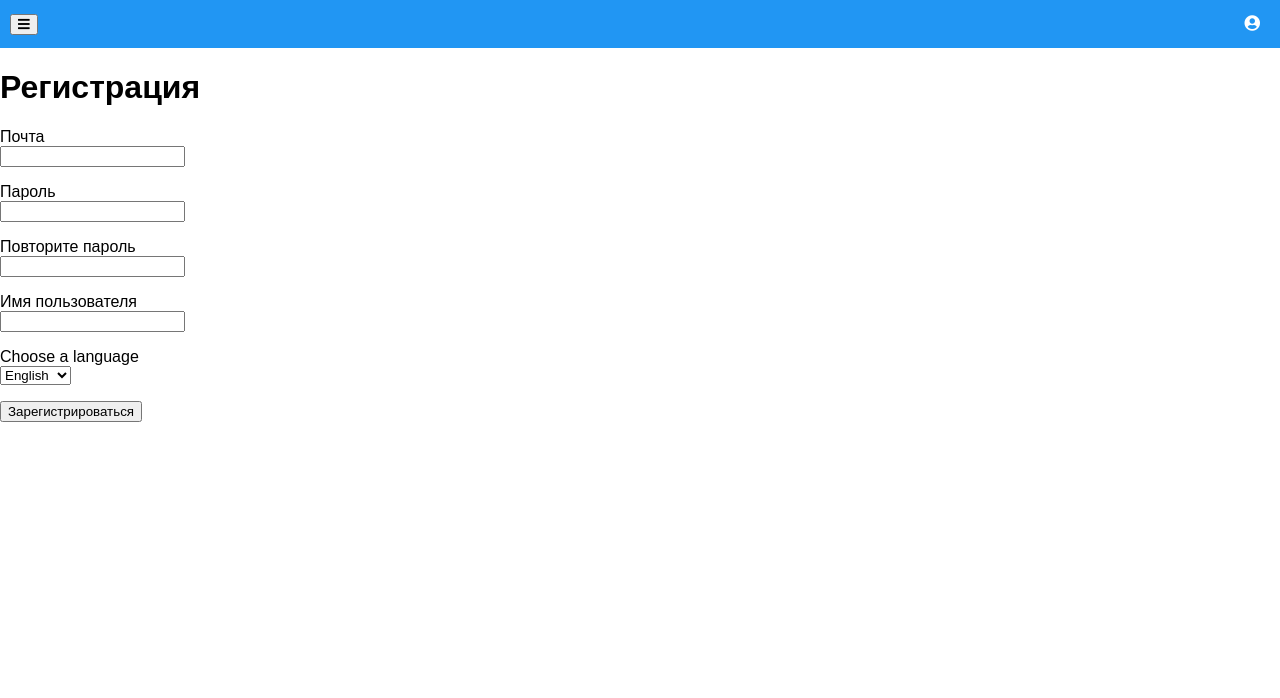
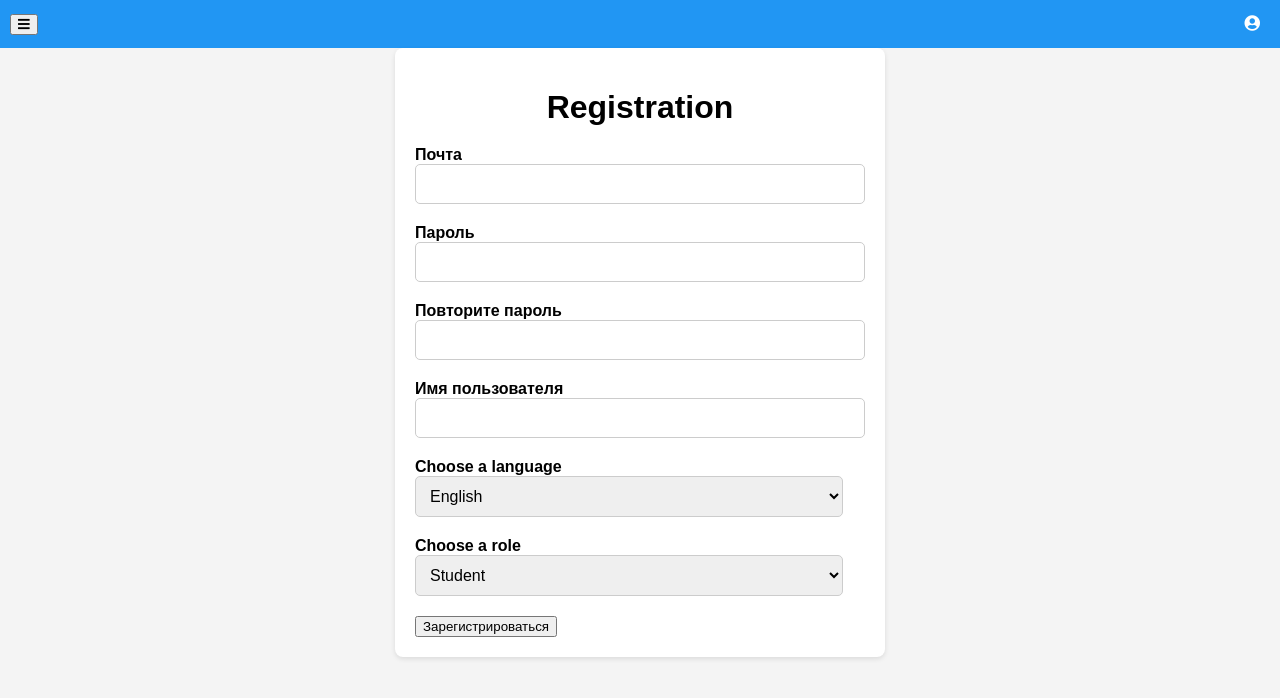
Before and after one commit to Malsimilian/LanguagesLernApp, a Flask app: page /register in a window 1280 px wide. Shown: the top 698 px of the page. Run offline with Flask 2, Linux system fonts and the light colour scheme.

Commit message:
делал красивую регистрацию

```diff
--- a/app/app.py
+++ b/app/app.py
@@ -1,19 +1,21 @@
-from flask import Flask, render_template, request, redirect
+from flask import Flask, render_template, redirect
 from flask_login import LoginManager, login_user, logout_user, login_required
+
+from data import db_session
 from data.users import User
-from data import db_session
 from forms.login import LoginForm
 from forms.user import RegisterForm
-
 
 app = Flask(__name__)
 app.config['SECRET_KEY'] = 'secret_key'
 login_manager = LoginManager()
 login_manager.init_app(app)
 
+
 @app.route('/')
 def index():
-    return render_template('base.html')
+    return render_template('index.html')
+
 
 @app.route('/register', methods=['GET', 'POST'])
 def register():
@@ -31,7 +33,8 @@ def register():
         user = User(
             name=form.name.data,
             email=form.email.data,
-            about=form.language.data
+            language=form.language.data,
+            role=form.role.data
         )
         user.set_password(form.password.data)
         db_sess.add(user)
@@ -39,9 +42,11 @@ def register():
         return redirect('/login')
     return render_template('register.html', title='Регистрация', form=form)
 
+
 @app.route('/profile')
 def profile():
     return render_template('profile.html')
+
 
 @app.route('/login', methods=['GET', 'POST'])
 def login():
@@ -57,11 +62,13 @@ def login():
                                form=form)
     return render_template('login.html', title='Авторизация', form=form)
 
+
 @app.route('/logout')
 @login_required
 def logout():
     logout_user()
     return redirect("/")
+
 
 @login_manager.user_loader
 def load_user(user_id):
--- a/app/forms/user.py
+++ b/app/forms/user.py
@@ -10,4 +10,6 @@ class RegisterForm(FlaskForm):
     name = StringField('Имя пользователя', validators=[DataRequired()])
     language_choices = [('english', 'English'), ('french', 'French'), ('spanish', 'Spanish')]
     language = SelectField('Choose a language', choices=language_choices)
+    role_choices = [('student', 'Student'), ('teacher', 'Teacher')]
+    role = SelectField('Choose a role', choices=role_choices)
     submit = SubmitField('Зарегистрироваться')
--- a/app/static/css/style.css
+++ b/app/static/css/style.css
@@ -38,3 +38,55 @@ body {
   top: 15px;
   left: 10px;
 }
+
+body {
+    font-family: Arial, sans-serif;
+    background-color: #f4f4f4;
+}
+
+.container {
+    max-width: 450px;
+    margin: 0 auto;
+    padding: 20px;
+    background-color: #fff;
+    border-radius: 8px;
+    box-shadow: 0 2px 5px rgba(0, 0, 0, 0.1);
+}
+
+h1 {
+    text-align: center;
+    margin-bottom: 20px;
+}
+
+form {
+    text-align: left;
+}
+
+.form-group {
+    margin-bottom: 20px;
+}
+
+.form-group label {
+    display: block;
+    font-weight: bold;
+}
+
+.form-control {
+    width: 95%;
+    padding: 10px;
+    font-size: 16px;
+    border: 1px solid #ccc;
+    border-radius: 5px;
+}
+
+.alert {
+    margin-top: 5px;
+    padding: 10px;
+    border-radius: 5px;
+}
+
+.alert-danger {
+    color: #721c24;
+    background-color: #f8d7da;
+    border-color: #f5c6cb;
+}
--- /dev/null
+++ b/app/templates/index.html
@@ -0,0 +1,5 @@
+{% extends 'base.html' %}
+
+{% block content %}
+
+{% endblock %}
--- a/app/templates/register.html
+++ b/app/templates/register.html
@@ -1,55 +1,54 @@
 {% extends "base.html" %}
 
 {% block content %}
-<h1>Регистрация</h1>
+    <div class="container">
+        <h1>Registration</h1>
         <form action="" method="post">
             {{ form.hidden_tag() }}
-    <p>
-        {{ form.email.label }}<br>
-        {{ form.email(class="form-control", type="email") }}<br>
+            <div class="form-group">
+                <label>{{ form.email.label }}</label>
+                {{ form.email(class="form-control", type="email") }}
                 {% for error in form.email.errors %}
-            <p class="alert alert-danger" role="alert">
-                {{ error }}
-            </p>
+                    <p class="alert alert-danger">{{ error }}</p>
                 {% endfor %}
-    </p>
-    <p>
-        {{ form.password.label }}<br>
-        {{ form.password(class="form-control", type="password") }}<br>
+            </div>
+            <div class="form-group">
+                <label>{{ form.password.label }}</label>
+                {{ form.password(class="form-control", type="password") }}
                 {% for error in form.password.errors %}
-            <p class="alert alert-danger" role="alert">
-                {{ error }}
-            </p>
+                    <p class="alert alert-danger">{{ error }}</p>
                 {% endfor %}
-    </p>
-    <p>
-        {{ form.password_again.label }}<br>
-        {{ form.password_again(class="form-control", type="password") }}<br>
+            </div>
+            <div class="form-group">
+                <label>{{ form.password_again.label }}</label>
+                {{ form.password_again(class="form-control", type="password") }}
                 {% for error in form.password_again.errors %}
-            <p class="alert alert-danger" role="alert">
-                {{ error }}
-            </p>
+                    <p class="alert alert-danger">{{ error }}</p>
                 {% endfor %}
-    </p>
-    <p>
-        {{ form.name.label }}<br>
-        {{ form.name(class="form-control") }}<br>
+            </div>
+            <div class="form-group">
+                <label>{{ form.name.label }}</label>
+                {{ form.name(class="form-control") }}
                 {% for error in form.name.errors %}
-            <p class="alert alert-danger" role="alert">
-                {{ error }}
-            </p>
+                    <p class="alert alert-danger">{{ error }}</p>
                 {% endfor %}
-    </p>
-    <p>
-        {{ form.language.label }}<br>
-        {{ form.language(class="form-control") }}<br>
+            </div>
+            <div class="form-group">
+                <label>{{ form.language.label }}</label>
+                {{ form.language(class="form-control") }}
                 {% for error in form.language.errors %}
-            <p class="alert alert-danger" role="alert">
-                {{ error }}
-            </p>
+                    <p class="alert alert-danger">{{ error }}</p>
                 {% endfor %}
-    </p>
-    <p>{{ form.submit(type="submit", class="btn btn-primary") }}</p>
-    {{message}}
+            </div>
+            <div class="form-group">
+                <label>{{ form.role.label }}</label>
+                {{ form.role(class="form-control") }}
+                {% for error in form.role.errors %}
+                    <p class="alert alert-danger">{{ error }}</p>
+                {% endfor %}
+            </div>
+            <button  class="btn btn-primary">Зарегистрироваться</button>
+            {{ message }}
         </form>
+    </div>
 {% endblock %}
```
Also changed, not shown: app/db/bs.db. Lines whose indentation alone changed are shown as unchanged.
